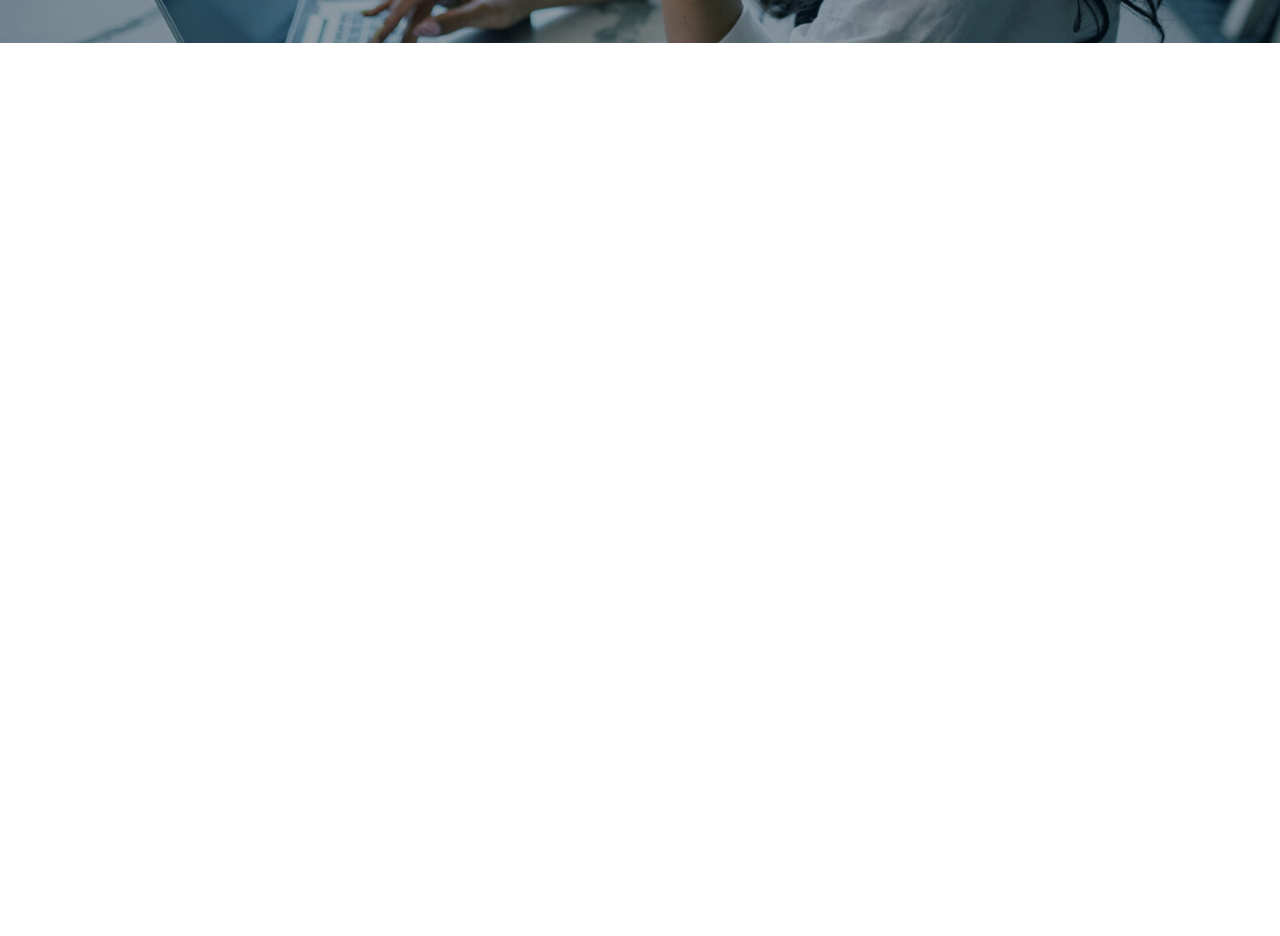
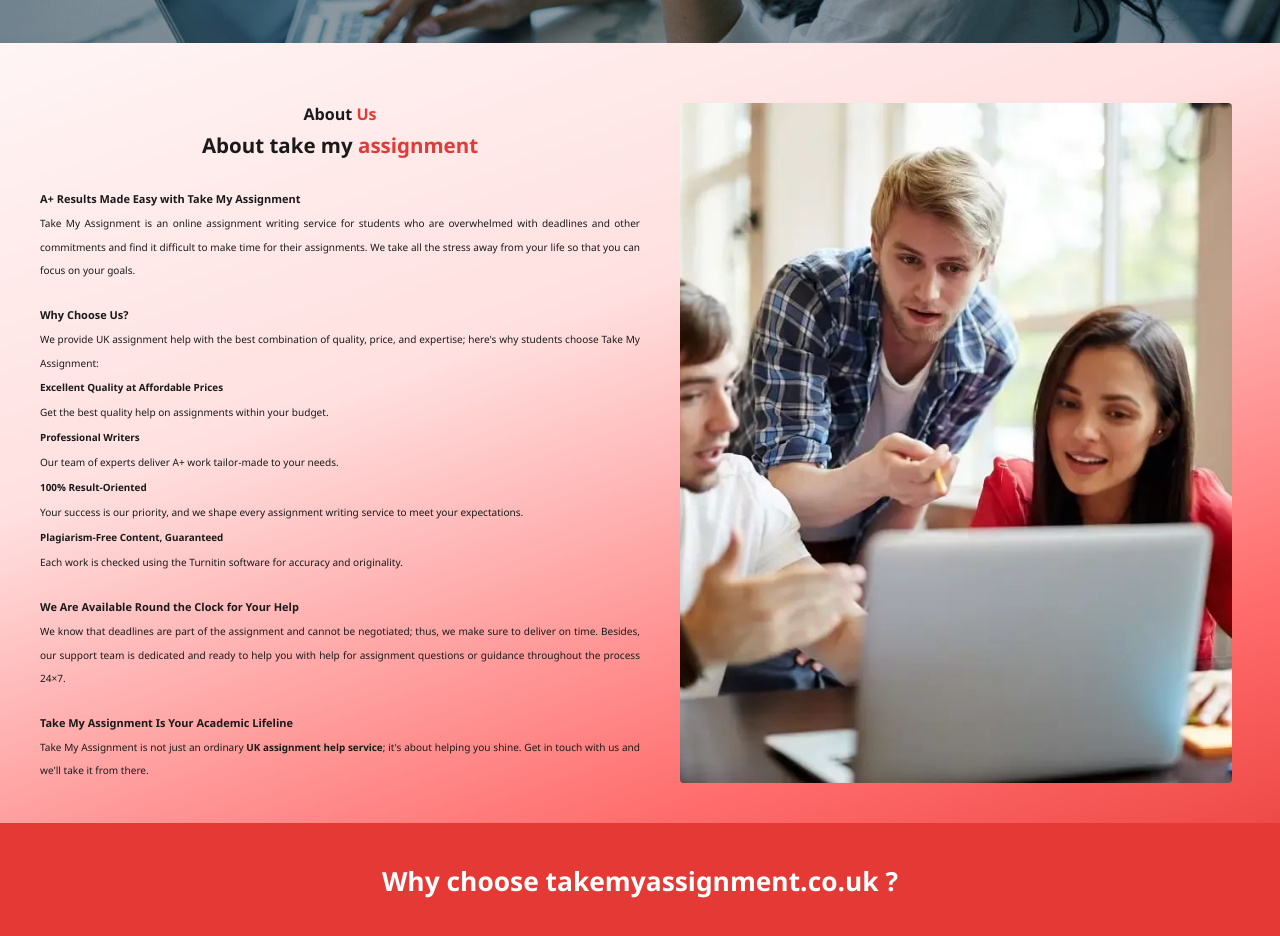
Before and after one commit to Haji-Suleman/assigment-web, a React (Vite) app: page / in a window 1280 px wide. Shown: the part 580-1516 px from the top of the page. Before the commit the page ends 800 px from the top, so only its background shows below. Built offline with nearby package versions, Linux system fonts and the light colour scheme.

Commit message:
Aboutus page added

```diff
--- a/src/App.jsx
+++ b/src/App.jsx
@@ -2,6 +2,7 @@
 import Navbar from './Components/Navbar'
 import SecondNav from './Components/SecondNav'
 import HeroSection from "./Components/HeroSection"
+import AboutUs from './Components/Aboutus'
 function App() {
 
 
@@ -10,6 +11,7 @@
       <Navbar />
       <SecondNav />
       <HeroSection />
+      <AboutUs />
     </>
   )
 }
--- /dev/null
+++ b/src/Components/Aboutus.css
@@ -0,0 +1,176 @@
+/* ═══════════════════════════════════════════
+   AboutUs – TakeMyAssignment.co.uk
+   Slide-from-left + fade-in on scroll entry
+═══════════════════════════════════════════ */
+
+.au-section {
+    position: relative;
+    width: 100%;
+    overflow: hidden;
+    background: #fff;
+    font-family: Georgia, 'Times New Roman', serif;
+}
+
+/* ── Pink-to-red gradient background (matches screenshot) ── */
+.au-bg {
+    position: absolute;
+    inset: 0;
+    background: linear-gradient(160deg,
+            #fff5f5 0%,
+            #ffe0e0 35%,
+            #ff6b6b 75%,
+            #e53935 100%);
+    z-index: 0;
+}
+
+/* ── Two-column layout ── */
+.au-container {
+    position: relative;
+    z-index: 1;
+    display: flex;
+    align-items: flex-start;
+    gap: 40px;
+    max-width: 1300px;
+    margin: 0 auto;
+    padding: 60px 40px 40px;
+}
+
+/* ════ LEFT TEXT COLUMN ════ */
+.au-text-col {
+    flex: 0 0 50%;
+    max-width: 50%;
+}
+
+.au-label {
+    font-family: 'Segoe UI', Arial, sans-serif;
+    font-size: 22px;
+    font-weight: 700;
+    color: #1a1a1a;
+    text-align: center;
+    margin-bottom: 6px;
+}
+
+.au-title {
+    font-family: 'Segoe UI', Arial, sans-serif;
+    font-size: 28px;
+    font-weight: 800;
+    color: #1a1a1a;
+    text-align: center;
+    margin-bottom: 32px;
+}
+
+.au-red {
+    color: #e53935;
+}
+
+.au-subtitle {
+    font-family: 'Segoe UI', Arial, sans-serif;
+    font-size: 15px;
+    font-weight: 700;
+    color: #1a1a1a;
+    margin: 24px 0 6px;
+}
+
+.au-body {
+    font-family: 'Segoe UI', Arial, sans-serif;
+    font-size: 13.5px;
+    font-weight: 400;
+    color: #1a1a1a;
+    line-height: 1.75;
+    text-align: justify;
+}
+
+.au-list {
+    font-family: 'Segoe UI', Arial, sans-serif;
+    font-size: 13.5px;
+    color: #1a1a1a;
+    line-height: 1.85;
+}
+
+.au-list p {
+    margin: 0;
+}
+
+/* ════ RIGHT IMAGE COLUMN ════ */
+.au-img-col {
+    flex: 0 0 46%;
+    max-width: 46%;
+    position: sticky;
+    top: 20px;
+    align-self: flex-start;
+}
+
+.au-photo {
+    width: 100%;
+    height: 680px;
+    object-fit: cover;
+    border-radius: 4px;
+    display: block;
+}
+
+/* ════ RED BOTTOM BANNER ════ */
+.au-banner {
+    position: relative;
+    z-index: 1;
+    background: #e53935;
+    padding: 40px 24px;
+    text-align: center;
+}
+
+.au-banner-text {
+    font-family: 'Segoe UI', Arial, sans-serif;
+    font-size: clamp(22px, 3.5vw, 36px);
+    font-weight: 800;
+    color: #ffffff;
+    margin: 0;
+}
+
+/* ═══════════════════════════════════════════
+   ANIMATION — slide from left + fade in
+   Default: hidden (translated left, transparent, small)
+   .au-animate--in: visible (normal position, full opacity, normal size)
+═══════════════════════════════════════════ */
+.au-animate {
+    opacity: 0;
+    transform: translateX(-60px) scale(0.97);
+    font-size-adjust: 0.4;
+    transition:
+        opacity 0.65s ease,
+        transform 0.65s ease;
+}
+
+/* Image slides from right instead */
+.au-animate--img {
+    transform: translateX(60px) scale(0.97);
+}
+
+/* Banner fades up */
+.au-banner.au-animate {
+    transform: translateY(30px);
+    transition: opacity 0.7s ease, transform 0.7s ease;
+}
+
+/* Triggered state */
+.au-animate--in {
+    opacity: 1 !important;
+    transform: translate(0, 0) scale(1) !important;
+}
+
+/* ── Responsive ── */
+@media (max-width: 900px) {
+    .au-container {
+        flex-direction: column;
+        padding: 40px 20px 30px;
+    }
+
+    .au-text-col,
+    .au-img-col {
+        flex: 0 0 100%;
+        max-width: 100%;
+        position: static;
+    }
+
+    .au-photo {
+        height: 320px;
+    }
+}
--- /dev/null
+++ b/src/Components/Aboutus.jsx
@@ -0,0 +1,109 @@
+import React, { useEffect, useRef } from 'react'
+import "./AboutUs.css"
+
+// ── Replace with your actual image ──
+import aboutImg from "../assets/10007.webp"
+
+const AboutUs = () => {
+    const sectionRef = useRef(null)
+
+    useEffect(() => {
+        const observer = new IntersectionObserver(
+            (entries) => {
+                entries.forEach((entry) => {
+                    if (entry.isIntersecting) {
+                        // Trigger animations on all animated children
+                        const items = sectionRef.current.querySelectorAll('.au-animate')
+                        items.forEach((el, i) => {
+                            setTimeout(() => {
+                                el.classList.add('au-animate--in')
+                            }, i * 120)
+                        })
+                        observer.disconnect() // fire only once
+                    }
+                })
+            },
+            { threshold: 0.15 }
+        )
+
+        if (sectionRef.current) observer.observe(sectionRef.current)
+        return () => observer.disconnect()
+    }, [])
+
+    return (
+        <section className="au-section" ref={sectionRef}>
+
+            {/* ── gradient background ── */}
+            <div className="au-bg" />
+
+            <div className="au-container">
+
+                {/* ════ LEFT TEXT COLUMN ════ */}
+                <div className="au-text-col">
+
+                    <p className="au-label au-animate">About <span className="au-red">Us</span></p>
+                    <h2 className="au-title au-animate">
+                        About take my <span className="au-red">assignment</span>
+                    </h2>
+
+                    <h3 className="au-subtitle au-animate">A+ Results Made Easy with Take My Assignment</h3>
+                    <p className="au-body au-animate">
+                        Take My Assignment is an online assignment writing service for students who are
+                        overwhelmed with deadlines and other commitments and find it difficult to make time
+                        for their assignments. We take all the stress away from your life so that you can
+                        focus on your goals.
+                    </p>
+
+                    <h3 className="au-subtitle au-animate">Why Choose Us?</h3>
+                    <p className="au-body au-animate">
+                        We provide UK assignment help with the best combination of quality, price, and
+                        expertise; here's why students choose Take My Assignment:
+                    </p>
+                    <div className="au-list au-animate">
+                        <p><strong>Excellent Quality at Affordable Prices</strong></p>
+                        <p>Get the best quality help on assignments within your budget.</p>
+                        <p><strong>Professional Writers</strong></p>
+                        <p>Our team of experts deliver A+ work tailor-made to your needs.</p>
+                        <p><strong>100% Result-Oriented</strong></p>
+                        <p>Your success is our priority, and we shape every assignment writing service to meet your expectations.</p>
+                        <p><strong>Plagiarism-Free Content, Guaranteed</strong></p>
+                        <p>Each work is checked using the Turnitin software for accuracy and originality.</p>
+                    </div>
+
+                    <h3 className="au-subtitle au-animate">We Are Available Round the Clock for Your Help</h3>
+                    <p className="au-body au-animate">
+                        We know that deadlines are part of the assignment and cannot be negotiated; thus,
+                        we make sure to deliver on time. Besides, our support team is dedicated and ready
+                        to help you with help for assignment questions or guidance throughout the process 24×7.
+                    </p>
+
+                    <h3 className="au-subtitle au-animate">Take My Assignment Is Your Academic Lifeline</h3>
+                    <p className="au-body au-animate">
+                        Take My Assignment is not just an ordinary{' '}
+                        <strong>UK assignment help service</strong>; it's about helping you shine. Get in
+                        touch with us and we'll take it from there.
+                    </p>
+
+                </div>
+
+                {/* ════ RIGHT IMAGE COLUMN ════ */}
+                <div className="au-img-col au-animate au-animate--img">
+                    {/*
+                      Replace src with your image:
+                      <img src={aboutImg} alt="Students studying" className="au-photo" />
+                    */}
+                    <img src={aboutImg} alt="Students studying" className="au-photo" />
+                </div>
+
+            </div>
+
+            {/* ════ RED BOTTOM BANNER ════ */}
+            <div className="au-banner au-animate">
+                <h2 className="au-banner-text">Why choose takemyassignment.co.uk ?</h2>
+            </div>
+
+        </section>
+    )
+}
+
+export default AboutUs
--- a/src/Components/Navbar.jsx
+++ b/src/Components/Navbar.jsx
@@ -1,6 +1,6 @@
 import React from 'react'
 import callLogo from "../assets/10002.svg"       // replace with your call icon
-import siteLogo from "../assets/10009.jpg"       // replace with your centre logo
+import siteLogo from "../assets/10011.png"       // replace with your centre logo
 import facebookIcon from "../assets/10001.svg"   // replace with your FB icon
 import whatsappIcon from "../assets/10001.svg"   // replace with your WA icon
 import instagramIcon from "../assets/10001.svg" // replace with your IG icon
@@ -8,7 +8,7 @@
 
 const Navbar = () => {
     return (
-            <>
+        <>
             <header className="navbar">
 
                 {/* ── LEFT: phone button ── */}
```
